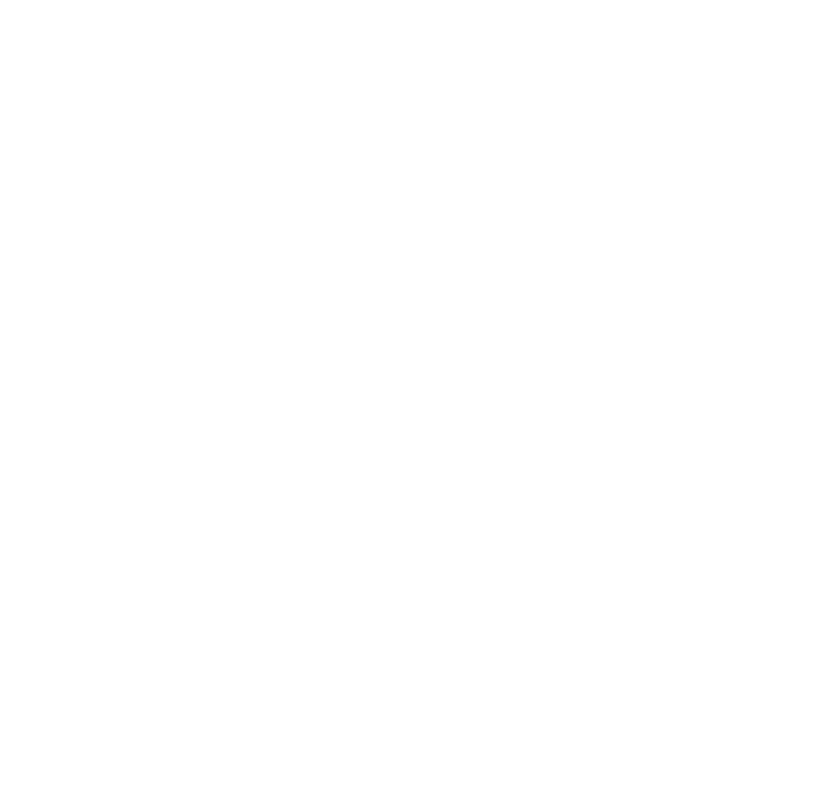
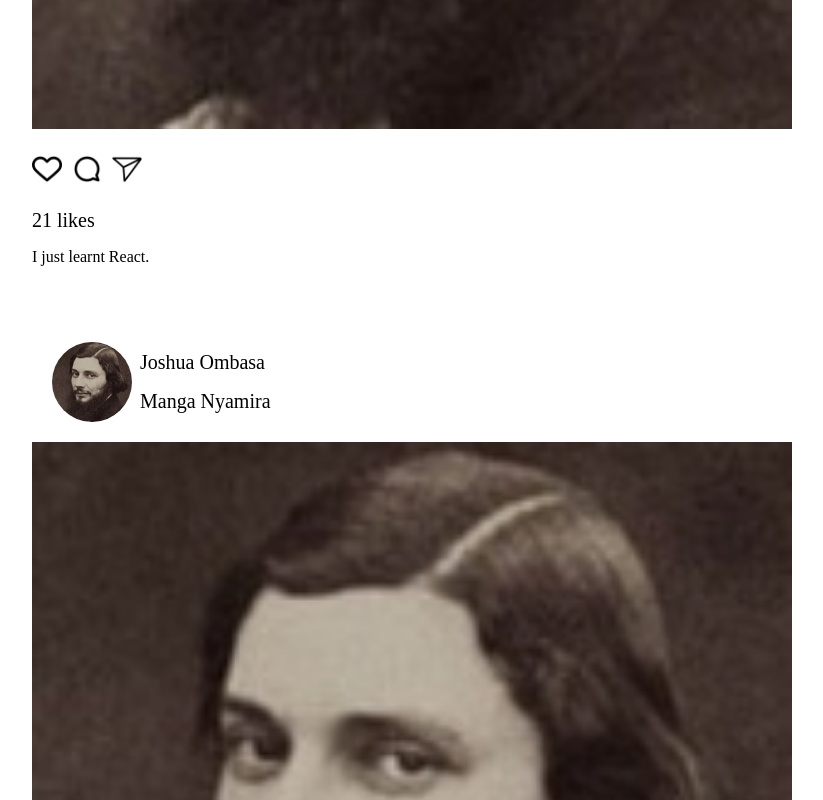
Before and after one commit to joshuaombasa/oldogram-React, a React (Vite) app: page / in a window 1280 px wide. Shown: the part 1980-2780 px from the top of the page, without its empty margins (228-1051 px from the left). Before the commit the page ends 1209 px from the top, so only its background shows below. Built offline with nearby package versions, Linux system fonts and the light colour scheme.

Commit message:
updated jsx

```diff
--- a/src/App.jsx
+++ b/src/App.jsx
@@ -10,8 +10,30 @@
       <div className='container'>
         <Nav />
         <Profile />
+        <Profile />
+        <Profile />
       </div>
   )
 }
 
 export default App
+
+{
+  <div className="profile">
+            <div className="profile--header">
+                <img src="../public/images/avatar-courbet.jpg" alt="" className="profile--pic" />
+                <div className="profile-data">
+                    <p className="user--name">Joshua Ombasa</p>
+                    <p className="location">Manga Nyamira</p>
+                </div>
+            </div>
+            <img src="../public/images/avatar-courbet.jpg" alt="" className="post-pic" />
+            <div className="socials">
+                <img src="../public/images/icon-heart.png" alt="" className="icons" />
+                <img src="../public/images/icon-comment.png" alt="" className="icons" />
+                <img src="../public/images/icon-dm.png" alt="" className="icons" />
+            </div>
+            <p className="likes">21 likes</p>
+            <p className="comment">I just learnt React.</p>
+        </div>
+}
```
